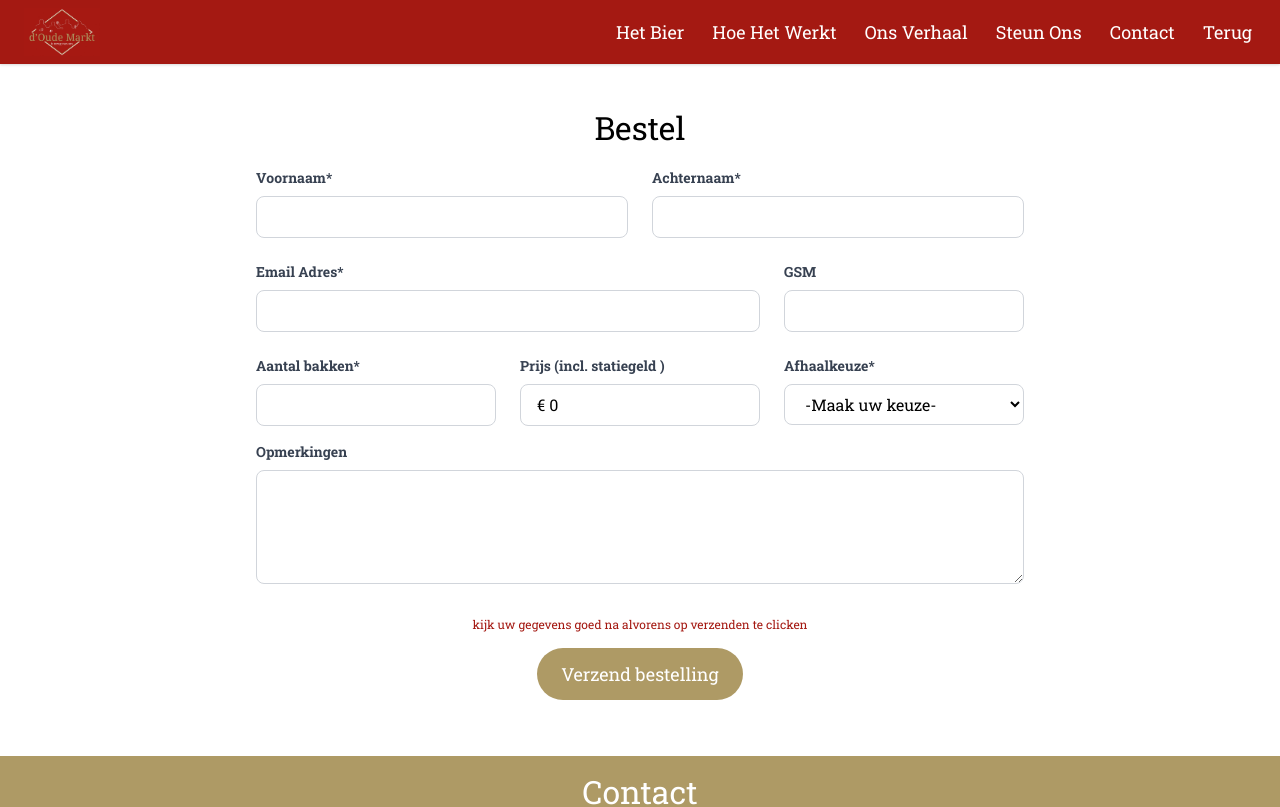
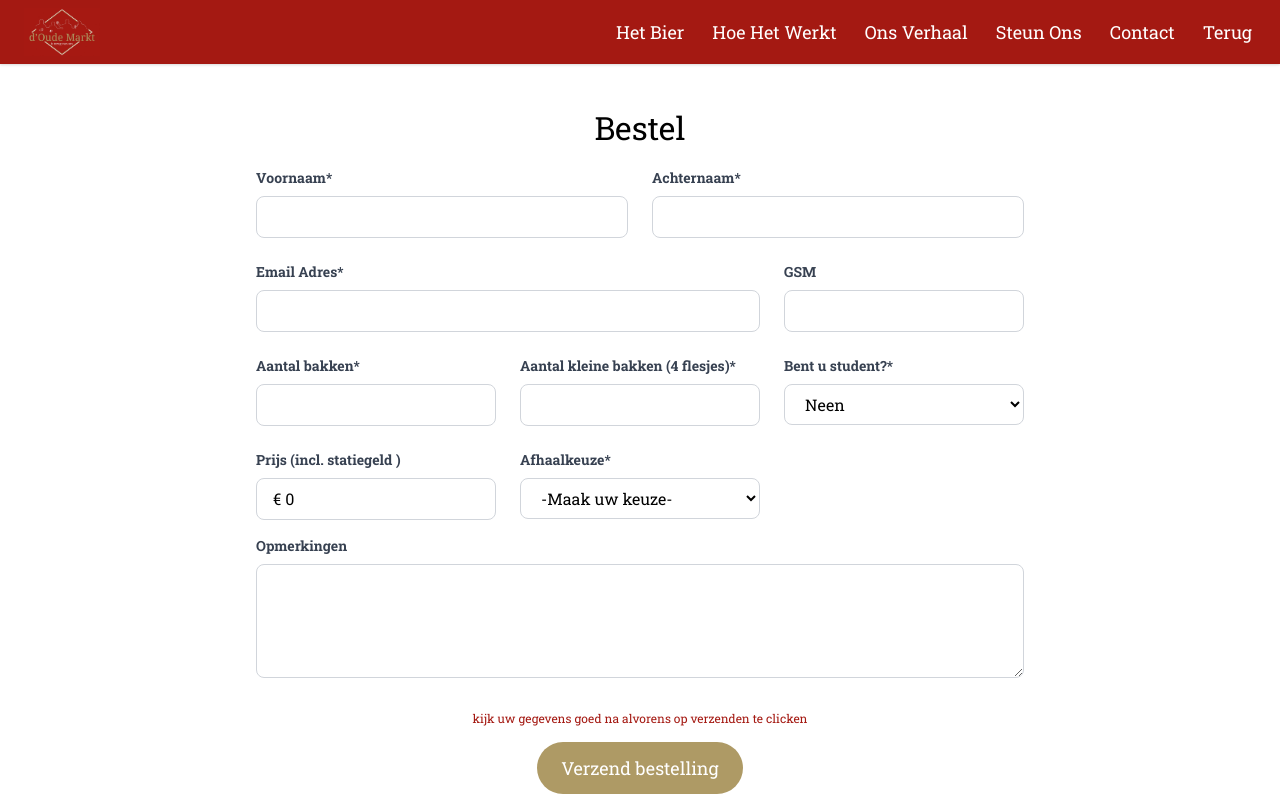
Before and after one commit to Henniver/domitvo, a React (Create React App) app: page /bestel in a window 1280 px wide. Shown: the top 807 px of the page. Built offline with nearby package versions, Linux system fonts and the light colour scheme.

Commit message:
FEAT: added new fields in order form FIX: solved issue with package incompatibility react craco see package.json

```diff
--- a/package.json
+++ b/package.json
@@ -20,6 +20,10 @@
     "react-scripts": "4.0.3",
     "tailwindcss": "npm:@tailwindcss/postcss7-compat@^2.1.4",
     "web-vitals": "^1.0.1"
+  },
+  "resolutions": {
+    "//": "See https://github.com/facebook/create-react-app/issues/11773",
+    "react-error-overlay": "6.0.9"
   },
   "scripts": {
     "start": "craco start",
--- a/src/components/BestelFormulier.js
+++ b/src/components/BestelFormulier.js
@@ -1,5 +1,5 @@
 import { useState } from "react";
-import { pricePerCrate } from "../data";
+import { pricePerCrate, pricePerSmallCrate, studentDiscount } from "../data";
 
 export default function BestelFormulier() {
   const [state, setState] = useState({
@@ -8,12 +8,14 @@ export default function BestelFormulier() {
     email: "",
     phoneNumber: "",
     nrOfCrates: "",
+    nrOfSmallCrates: "",
+    isStudent: false,
     pickUpLocation: "",
     remarks: "",
   });
 
-    const setValue = fieldName => evt => {
-        setState( prevState => ({ ...prevState, [fieldName]: evt.target.value }))
+  const setValue = (fieldName) => (evt) => {
+    setState((prevState) => ({ ...prevState, [fieldName]: evt.target.value }));
   };
 
   // const handleSubmit = e => {
@@ -21,12 +23,14 @@ export default function BestelFormulier() {
   //     console.log("Submitting", state);
   // }
 
-    const totalPrice = state.nrOfCrates*pricePerCrate;
+  const totalPrice =
+    state.nrOfCrates * pricePerCrate +
+    state.nrOfSmallCrates *
+      (pricePerSmallCrate - state.isStudent * studentDiscount);
 
-    const confirmationMessage=
-        (state.pickUpLocation === "TotalEnergies Winksele"
-        ?
-        `Beste ${state.firstName} ${state.lastName}\n,
+  const confirmationMessage =
+    state.pickUpLocation === "TotalEnergies Winksele"
+      ? `Beste ${state.firstName} ${state.lastName}\n,
 Dank voor jouw bestelling.
 
 Zodra je de betaling hebt gedaan van € ${totalPrice} op rekeningnummer BE26 0637 0978 7229 van Deoudemarktisterugvanons met als mededeling "${state.firstName} ${state.lastName}: ${state.nrOfCrates} krat(ten)", krijg je van ons een bevestigingsmail van jouw betaling. Met die mail kan je jouw bier gaan halen bij TotalEnergies Winksele.
@@ -34,8 +38,7 @@ Zodra je de betaling hebt gedaan van € ${totalPrice} op rekeningnummer BE26 06
 Een dikke dank je wel.
 
 Bart, Johan, Kris, Piet en de kinderen van Ajpopoli.`
-        :
-        `Beste ${state.firstName} ${state.lastName},
+      : `Beste ${state.firstName} ${state.lastName},
 
 Dank voor jouw bestelling.
 
@@ -43,9 +46,9 @@ Zodra je de betaling hebt gedaan van € ${totalPrice} op rekeningnummer BE26 06
 
 Een dikke dank je wel,
 
-Bart, Johan, Kris, Piet en de kinderen van Ajpopoli.`);
+Bart, Johan, Kris, Piet en de kinderen van Ajpopoli.`;
 
-    return(
+  return (
     <form
       className="bg-white text-left my-4 max-w-3xl mx-auto"
       action="https://formsubmit.co/0a15e25e7a0ef99fad3d35dd45ac0ce3"
@@ -140,6 +143,43 @@ Bart, Johan, Kris, Piet en de kinderen van Ajpopoli.`);
         <div className="col-span-6 sm:col-span-2">
           <label
             className="block text-gray-700 text-sm font-bold mb-2"
+            htmlFor="nrOfSmallCrates"
+          >
+            Aantal kleine bakken (4 flesjes)*
+          </label>
+          <input
+            className="bg-white focus:outline-none focus:shadow-outline border border-gray-300 rounded-lg py-2 px-4 block w-full appearance-none leading-normal"
+            type="number"
+            min={0}
+            name="Aantal Kleine Bakken"
+            id="nrOfSmallCrates"
+            onChange={setValue("nrOfSmallCrates")}
+            value={state.nrOfSmallCrates}
+            required
+          />
+        </div>
+        <div className="col-span-6 sm:col-span-3 lg:col-span-2">
+          <label
+            className="block text-gray-700 text-sm font-bold mb-2"
+            htmlFor="isStudent"
+          >
+            Bent u student?*
+          </label>
+          <select
+            className=" bg-white focus:outline-none focus:shadow-outline border border-gray-300 rounded-lg py-2 px-4 form-select block w-full mt-1 leading-normal"
+            name="Bent u student"
+            id="isStudent"
+            value={state.isStudent}
+            onChange={setValue("isStudent")}
+            required
+          >
+            <option value={false}>Neen</option>
+            <option value={true}>Ja</option>
+          </select>
+        </div>
+        <div className="col-span-6 sm:col-span-2">
+          <label
+            className="block text-gray-700 text-sm font-bold mb-2"
             htmlFor="price"
           >
             Prijs (incl. statiegeld )
@@ -149,7 +189,7 @@ Bart, Johan, Kris, Piet en de kinderen van Ajpopoli.`);
             type="text"
             name="Totale prijs (incl. leeggoed)"
             id="price"
-                        value={`€ ${totalPrice || 0}` }
+            value={`€ ${totalPrice || 0}`}
             disabled
           />
         </div>
@@ -172,8 +212,12 @@ Bart, Johan, Kris, Piet en de kinderen van Ajpopoli.`);
             <option value="Bart">via Bart (enkel vrienden of kennissen)</option>
             <option value="Piet">via Piet (enkel vrienden of kennissen)</option>
             <option value="Kris">via Kris (enkel vrienden of kennissen)</option>
-                        <option value="Johan">via Johan (enkel vrienden of kennissen)</option>
-                        <option value="TotalEnergies Winksele">TotalEnergies Winksele</option>
+            {/* <option value="Johan">
+              via Johan (enkel vrienden of kennissen)
+            </option> */}
+            <option value="TotalEnergies Winksele">
+              TotalEnergies Winksele
+            </option>
           </select>
         </div>
       </div>
@@ -206,8 +250,13 @@ Bart, Johan, Kris, Piet en de kinderen van Ajpopoli.`);
         />
       </div>
       <input type="hidden" name="_subject" value="Nieuwe bestelling!"></input>
-            <input type="hidden" name="_autoresponse" value={confirmationMessage}></input>
-            <input type="hidden" name="_template" value="table"></input> {/*template for email sent to domitvo@outlook.com*/}
+      <input
+        type="hidden"
+        name="_autoresponse"
+        value={confirmationMessage}
+      ></input>
+      <input type="hidden" name="_template" value="table"></input>{" "}
+      {/*template for email sent to domitvo@outlook.com*/}
     </form>
   );
-};
+}
```
Also changed, not shown: src/data.js (+33 -14 lines), 2 other files (tests, documents, lock files or other folders). Lines whose indentation alone changed are shown as unchanged.
